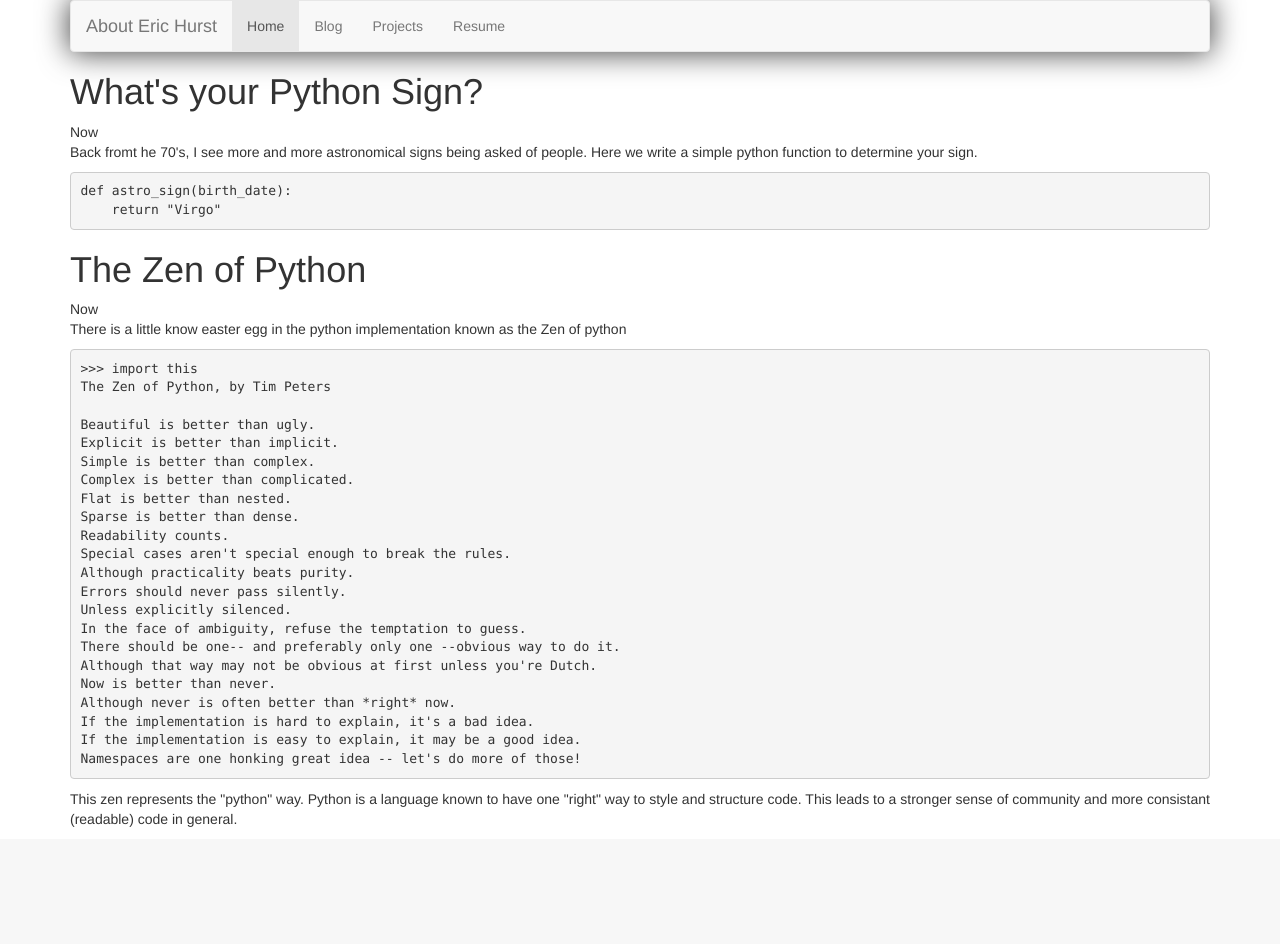
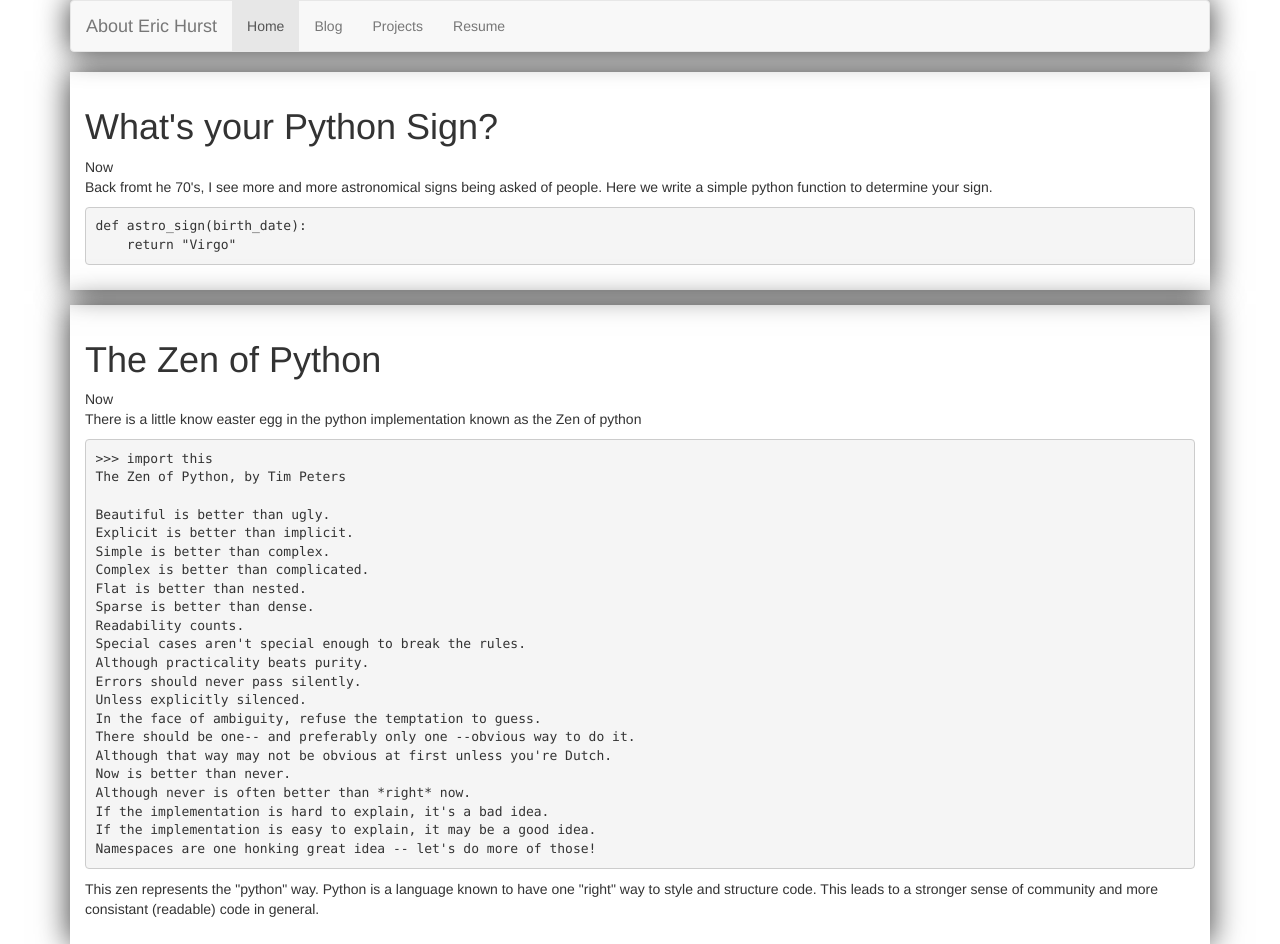
Before and after one commit to minkusanderic/eric-hurst-portfolio, a Django app: page /blog/ in a window 1280 px wide. Before the commit the page ends 827 px from the top, so only its background shows below. Run offline with Django 3.2, Linux system fonts and the light colour scheme; parts of the project's set-up code (start-up, migrations or seed data) failed here and were passed over; some libraries are stand-ins or nearby versions.

Commit message:
made blog posts a bit easier on the eyes

```diff
--- a/blog/templates/blog/index.html
+++ b/blog/templates/blog/index.html
@@ -1,7 +1,8 @@
 {% extends 'home/base.html' %}
 
 {% block content %}
-<article>
+<div class="row-fluid">
+<article style="padding:15px;margin-bottom:15px;" class="popout">
 <header>
 <h1>
 What's your Python Sign?
@@ -16,8 +17,10 @@ def astro_sign(birth_date):
     return "Virgo"
 </pre>
 </article>
+</div>
 
-<article>
+<div class="row-fluid">
+<article style="padding:15px;" class="popout">
 <header>
 <h1>
 The Zen of Python
@@ -56,4 +59,5 @@ Namespaces are one honking great idea -- let's do more of those!
 This zen represents the "python" way. Python is a language known to have one "right" way to style and structure code. This leads to a stronger sense of community and more consistant (readable) code in general.
 </p>
 </article>
+</div>
 {% endblock %}
```
